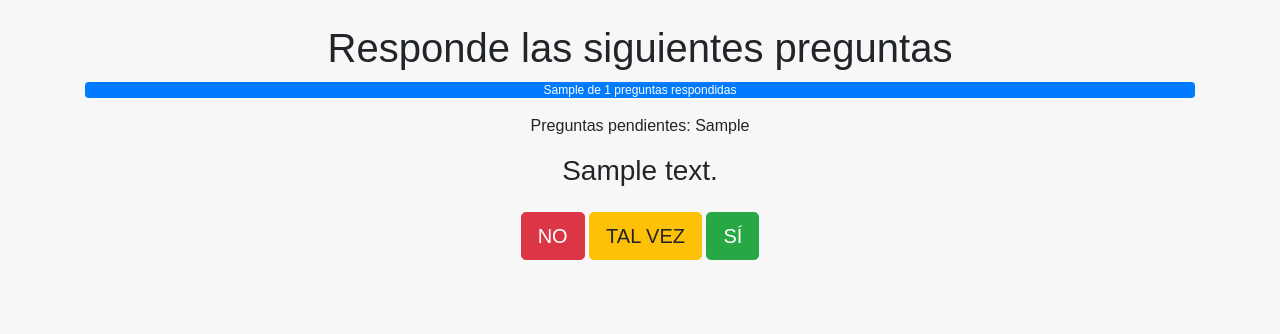
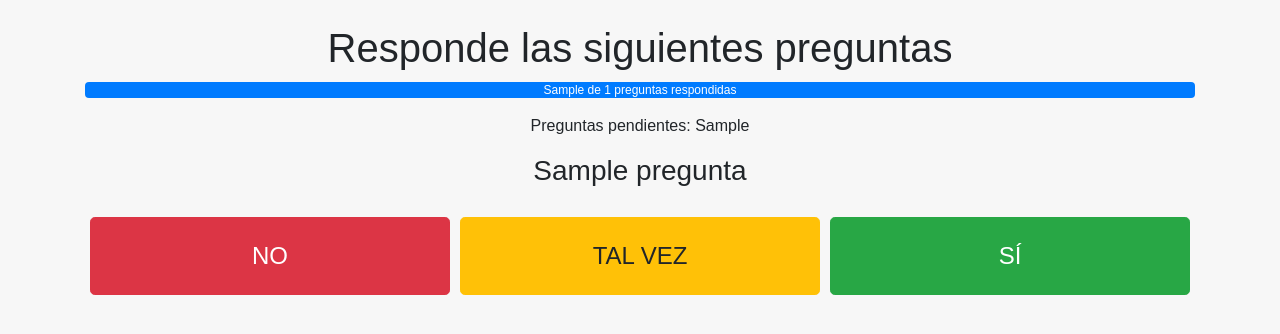
Before and after one commit to leanator/match, a Flask app: template templates/questions.html in a window 1280 px wide. Shown: the top 334 px of the page. Run offline with Flask 3, Linux system fonts and the light colour scheme; the template is opened without the code that fills it: most values are stand-ins (such as "Sample title", 1, 10 or a date in 2020); some libraries are stand-ins or nearby versions.

Commit message:
pareciera que va

```diff
--- a/app.py
+++ b/app.py
@@ -4,12 +4,68 @@ from auth import auth
 
 import sqlite3
 import json
+from flask import Flask, request, session, g, redirect, render_template
+
+# Inicializar la aplicación Flask
+app = Flask(__name__)
+app.secret_key = 'your_secret_key'  # Clave secreta para la sesión
+
+# Función para inicializar la base de datos
+def inicializar_bd():
+    conn = sqlite3.connect('database.db')
+    cursor = conn.cursor()
+
+    # Crear la tabla usuarios si no existe
+    cursor.execute("""
+        CREATE TABLE IF NOT EXISTS usuarios (
+            id INTEGER PRIMARY KEY AUTOINCREMENT,
+            nombre TEXT NOT NULL,
+            password_hash TEXT NOT NULL,
+            partner_id INTEGER,
+            FOREIGN KEY (partner_id) REFERENCES usuarios(id)
+        )
+    """)
+    print("TRAZA: Tabla usuarios creada o ya existe.")
+
+    # Crear la tabla respuestas si no existe
+    cursor.execute("""
+        CREATE TABLE IF NOT EXISTS respuestas (
+            id INTEGER PRIMARY KEY AUTOINCREMENT,
+            pregunta_id INTEGER NOT NULL,
+            valor INTEGER NOT NULL,
+            usuario_id INTEGER NOT NULL,
+            FOREIGN KEY (usuario_id) REFERENCES usuarios(id)
+        )
+    """)
+    print("TRAZA: Tabla respuestas creada o ya existe.")
+
+    # Crear la tabla preguntas si no existe
+    cursor.execute("""
+        CREATE TABLE IF NOT EXISTS preguntas (
+            id INTEGER PRIMARY KEY AUTOINCREMENT,
+            texto TEXT NOT NULL,
+            categoria TEXT NOT NULL,
+            nivel TEXT NOT NULL,
+            estado TEXT NOT NULL
+        )
+    """)
+    print("TRAZA: Tabla preguntas creada o ya existe.")
+
+    # Asegurarnos de que la base de datos y tablas están correctamente creadas
+    conn.commit()
+    conn.close()
+    print("TRAZA: Base de datos e inicialización completadas.")
+
+import sqlite3
+import json
 import random
 
+# Inicializar la aplicación Flask
 app = Flask(__name__)
 app.secret_key = "clave_secreta_super_segura"  # Cambiar por algo seguro en producción
-app.register_blueprint(auth)
+app.register_blueprint(auth)  # Registrar el blueprint de autenticación
 
+# Función para obtener el texto de una pregunta por su ID
 def get_question_text(pregunta_id):
     print("TRAZA: buscando texto para pregunta ID", pregunta_id)  # Trazas para ver qué ID se está pasando
     conn = get_db_connection()
@@ -51,6 +107,7 @@ import sqlite3
 import json
 import os
 
+# Función para inicializar la base de datos
 def initialize_db():
     conn = sqlite3.connect('database.db')
     cursor = conn.cursor()
@@ -94,6 +151,7 @@ def initialize_db():
     print("TRAZA: Base de datos e inicialización completadas.")
 
 
+# Función para cargar preguntas desde un archivo JSON
 def cargar_preguntas_desde_json():
     conn = sqlite3.connect('database.db')
     cursor = conn.cursor()
@@ -132,11 +190,10 @@ def home():
     return render_template('index.html')
 
 # Ruta para mostrar preguntas y respuestas
-@app.route('/questions', methods=["GET", "POST"])
+@app.route('/questions', methods=['GET', 'POST'])
 def questions():
-    conn = get_db_connection()
+    conn = sqlite3.connect('database.db')
     cursor = conn.cursor()
-
     usuario_id = session.get('usuario_id')
 
     # Obtener las preguntas que aún no han sido respondidas por el usuario
@@ -148,6 +205,7 @@ def questions():
     """, (usuario_id,))
 
     pregunta = cursor.fetchone()
+    print(f"TRAZA: Pregunta obtenida: {pregunta}")
 
     # Obtener el total de preguntas
     cursor.execute("SELECT COUNT(*) FROM preguntas")
@@ -162,34 +220,35 @@ def questions():
 
     if request.method == "POST":
         if pregunta:  # Si hay una pregunta para mostrar
-            respuesta = request.form.get(f"respuesta_{pregunta['id']}")
+            respuesta = request.form.get("respuesta")
+            print(f"TRAZA: Respuesta recibida: {respuesta}")
             if respuesta:
                 valor_respuesta = 0 if respuesta == "NO" else 1 if respuesta == "TAL VEZ" else 2
                 cursor.execute("""
-                    INSERT INTO respuestas (pregunta_id, usuario_id, texto, valor)
-                    VALUES (?, ?, ?, ?)
-                """, (pregunta['id'], usuario_id, respuesta, valor_respuesta))
+                    INSERT INTO respuestas (pregunta_id, usuario_id, valor)
+                    VALUES (?, ?, ?)
+                """, (pregunta[0], usuario_id, valor_respuesta))
                 conn.commit()
+                print(f"TRAZA: Respuesta insertada: pregunta_id={pregunta[0]}, usuario_id={usuario_id}, valor={valor_respuesta}")
 
             # Obtener la siguiente pregunta
-            return redirect(url_for('questions'))
+            cursor.execute("""
+                SELECT id, texto FROM preguntas
+                WHERE id NOT IN (SELECT pregunta_id FROM respuestas WHERE usuario_id = ?)
+                ORDER BY id ASC
+                LIMIT 1
+            """, (usuario_id,))
+            pregunta = cursor.fetchone()
+            print(f"TRAZA: Siguiente pregunta obtenida: {pregunta}")
 
-        else:  # Si no hay más preguntas, redirigir a los resultados
-            return redirect('/results')
+    conn.close()
 
-    # Si hay una pregunta pendiente, mostrarla
-    if pregunta:
-        conn.close()
-        return render_template('questions.html', pregunta=pregunta, total_preguntas=total_preguntas, preguntas_respuestas=preguntas_respuestas, preguntas_pendientes=preguntas_pendientes)
+    if not pregunta:
+        return redirect('/results')
 
-    # Si no hay preguntas pendientes, redirigir a los resultados
-    conn.close()
-    return redirect('/results')
+    return render_template('questions.html', pregunta=pregunta, total_preguntas=total_preguntas, preguntas_respuestas=preguntas_respuestas, preguntas_pendientes=preguntas_pendientes)
 
-
-
-
-
+# Ruta para mostrar los resultados
 @app.route('/results', methods=["GET"])
 def results():
     print("TRAZA: Método recibido:", request.method)  # Esto debería ser GET
@@ -197,20 +256,28 @@ def results():
     if request.method == "GET":
         print("TRAZA: Procesando solicitud GET en /results")
 
-        # Aquí podemos usar una variable de sesión para determinar qué usuario está buscando los resultados
-        # Por ejemplo, lo asignamos manualmente para este ejemplo
-        partner_id = 1  # Simula que estamos buscando la comparativa para el usuario con ID 1
-        print(f"TRAZA: partner_id es {partner_id}")
+        usuario_id = session.get('usuario_id')
+        if not usuario_id:
+            return redirect(url_for('auth.login'))
 
-        conn = get_db_connection()
+        conn = sqlite3.connect('database.db')
         cursor = conn.cursor()
 
+        # Verificar si el usuario tiene un partner asignado
+        cursor.execute("SELECT partner_id FROM usuarios WHERE id = ?", (usuario_id,))
+        partner_id = cursor.fetchone()[0]
+        if not partner_id:
+            print("TRAZA: El usuario no tiene un partner asignado. Redirigiendo a /find_partner")
+            return redirect(url_for('find_partner'))
+
+        print(f"TRAZA: usuario_id es {usuario_id}, partner_id es {partner_id}")
+
         # Obtener respuestas de ambos usuarios
+        cursor.execute("SELECT pregunta_id, valor FROM respuestas WHERE usuario_id = ?", (usuario_id,))
+        respuestas_usuario_1 = {row[0]: row[1] for row in cursor.fetchall()}
+
         cursor.execute("SELECT pregunta_id, valor FROM respuestas WHERE usuario_id = ?", (partner_id,))
-        respuestas_usuario_1 = {row['pregunta_id']: row['valor'] for row in cursor.fetchall()}
-
-        cursor.execute("SELECT pregunta_id, valor FROM respuestas WHERE usuario_id != ?", (partner_id,))
-        respuestas_usuario_2 = {row['pregunta_id']: row['valor'] for row in cursor.fetchall()}
+        respuestas_usuario_2 = {row[0]: row[1] for row in cursor.fetchall()}
 
         # Verificar que las respuestas se están recuperando correctamente
         print("TRAZA: Respuestas Usuario 1:", respuestas_usuario_1)
@@ -224,31 +291,37 @@ def results():
         # Comparar las respuestas
         for pregunta_id, valor_1 in respuestas_usuario_1.items():
             valor_2 = respuestas_usuario_2.get(pregunta_id)
-            pregunta_texto = get_question_text(pregunta_id)
+            if valor_2 is not None:
+                if valor_1 == valor_2:
+                    coincidencias_plenas.append(pregunta_id)
+                elif abs(valor_1 - valor_2) == 1:
+                    coincidencias_parciales.append(pregunta_id)
+                else:
+                    no_coincidencias.append(pregunta_id)
 
-            print(f"TRAZA: Comparando pregunta ID {pregunta_id}, Texto: {pregunta_texto}, Valor usuario 1: {valor_1}, Valor usuario 2: {valor_2}")
+        # Obtener los textos de las preguntas para mostrar en los resultados
+        coincidencias_plenas_texto = []
+        coincidencias_parciales_texto = []
+        no_coincidencias_texto = []
 
-            if valor_1 == 2 and valor_2 == 2:
-                coincidencias_plenas.append(pregunta_texto)  # Añadir el texto de la pregunta
-            elif (valor_1 == 2 and valor_2 == 1) or (valor_1 == 1 and valor_2 == 2):
-                coincidencias_parciales.append(pregunta_texto)  # Añadir el texto de la pregunta
-            elif valor_1 == 0 or valor_2 == 0:
-                no_coincidencias.append(pregunta_texto)  # Añadir el texto de la pregunta
+        for pregunta_id in coincidencias_plenas:
+            cursor.execute("SELECT texto FROM preguntas WHERE id = ?", (pregunta_id,))
+            coincidencias_plenas_texto.append(cursor.fetchone()[0])
+
+        for pregunta_id in coincidencias_parciales:
+            cursor.execute("SELECT texto FROM preguntas WHERE id = ?", (pregunta_id,))
+            coincidencias_parciales_texto.append(cursor.fetchone()[0])
+
+        for pregunta_id in no_coincidencias:
+            cursor.execute("SELECT texto FROM preguntas WHERE id = ?", (pregunta_id,))
+            no_coincidencias_texto.append(cursor.fetchone()[0])
 
         conn.close()
 
-        print(f"TRAZA: Coincidencias Plenas: {coincidencias_plenas}")
-        print(f"TRAZA: Coincidencias Parciales: {coincidencias_parciales}")
-        print(f"TRAZA: No Coincidencias: {no_coincidencias}")
-
         return render_template('results.html',
-                               coincidencias_plenas=coincidencias_plenas,
-                               coincidencias_parciales=coincidencias_parciales,
-                               no_coincidencias=no_coincidencias)
-
-    # GET: Mostrar la página de resultados
-    print("TRAZA: Método GET - Mostrando resultados.")
-    return render_template('results.html')
+                               coincidencias_plenas=coincidencias_plenas_texto,
+                               coincidencias_parciales=coincidencias_parciales_texto,
+                               no_coincidencias=no_coincidencias_texto)
 
 
 
@@ -260,29 +333,51 @@ def results():
 
 
 
-@app.route('/find_partner', methods=["GET", "POST"])
+@app.route('/find_partner', methods=['GET', 'POST'])
 def find_partner():
     if request.method == 'POST':
         partner_name = request.form['partner_name']
+        usuario_id = session.get('usuario_id')
 
-        # Verificar si el nombre ingresado coincide con algún usuario en la base de datos
-        conn = get_db_connection()
+        conn = sqlite3.connect('database.db')
         cursor = conn.cursor()
-        cursor.execute("SELECT id, nombre FROM usuarios WHERE nombre = ?", (partner_name,))
+
+        # Buscar el partner por nombre
+        cursor.execute("SELECT id FROM usuarios WHERE nombre = ?", (partner_name,))
         partner = cursor.fetchone()
-        conn.close()
 
         if partner:
-            # Si hay coincidencia, mostrar mensaje de confirmación
-            return render_template('confirm_partner.html', partner_name=partner_name, partner_id=partner['id'])
+            # Mostrar pantalla de confirmación
+            conn.close()
+            return render_template('confirm_partner.html', partner_name=partner_name, partner_id=partner[0])
         else:
+            conn.close()
             flash("No se encontró ningún usuario con ese nombre.", "danger")
 
     return render_template('find_partner.html')
 
+@app.route('/confirm_partner', methods=['POST'])
+def confirm_partner():
+    partner_id = request.form['partner_id']
+    usuario_id = session.get('usuario_id')
+
+    conn = sqlite3.connect('database.db')
+    cursor = conn.cursor()
+
+    # Asignar el partner al usuario y viceversa
+    cursor.execute("UPDATE usuarios SET partner_id = ? WHERE id = ?", (partner_id, usuario_id))
+    cursor.execute("UPDATE usuarios SET partner_id = ? WHERE id = ?", (usuario_id, partner_id))
+    conn.commit()
+    conn.close()
+
+    # Mostrar mensaje de confirmación y redirigir a /results
+    flash("Emparejamiento confirmado correctamente.", "success")
+    return redirect(url_for('results'))
 
 
 
+
+# Cerrar la conexión a la base de datos al finalizar el contexto de la aplicación
 @app.teardown_appcontext
 def close_connection(exception):
     db = g.pop('db_connection', None)
@@ -290,25 +385,28 @@ def close_connection(exception):
         print("TRAZA: Cerrando conexión a la BD")
         db.close()
 
+import sqlite3
 import hashlib
 
+
 def crear_usuario_prueba():
-    conn = get_db_connection()
+    conn = sqlite3.connect('database.db')
     cursor = conn.cursor()
-
     nombre = "admin"
     password = "123456"
     partner = None
     password_hash = hashlib.sha256(password.encode()).hexdigest()
 
-    try:
-        cursor.execute("INSERT INTO usuarios (nombre, password_hash, partner_id) VALUES (?, ?,?)", (nombre, password_hash,partner))
+    # Verificar si el usuario ya existe
+    cursor.execute("SELECT COUNT(*) FROM usuarios WHERE nombre = ?", (nombre,))
+    if cursor.fetchone()[0] == 0:
+        cursor.execute("INSERT INTO usuarios (nombre, password_hash, partner_id) VALUES (?, ?, ?)", (nombre, password_hash, partner))
         conn.commit()
         print("Usuario de prueba creado: admin / 123456")
-    except sqlite3.IntegrityError:
-        print("El usuario ya existe.")
-    finally:
-        conn.close()
+    else:
+        print("El usuario de prueba ya existe.")
+
+    conn.close()
 
 if __name__ == '__main__':
     # Inicializar la base de datos dentro del contexto de la app
--- a/templates/base.html
+++ b/templates/base.html
@@ -17,8 +17,7 @@
             z-index: 1050;       /* Asegura que el dropdown se quede encima del contenido */
         }
     </style>
-        <link rel="stylesheet" href="{{ url_for('static', filename='css/style.css') }}">
-
+    <link rel="stylesheet" href="{{ url_for('static', filename='css/style.css') }}">
 </head>
 <body>
 
--- a/templates/confirm_partner.html
+++ b/templates/confirm_partner.html
@@ -6,7 +6,7 @@
 
         <p class="text-center">¿Estás seguro de que deseas emparejarte con {{ partner_name }}?</p>
 
-        <form method="POST" action="/results">
+        <form method="POST" action="/confirm_partner">
             <input type="hidden" name="partner_id" value="{{ partner_id }}">
             <div class="text-center">
                 <button type="submit" class="btn btn-success">Confirmar Emparejamiento</button>
--- a/templates/questions.html
+++ b/templates/questions.html
@@ -1,6 +1,19 @@
 {% extends "base.html" %}
 
 {% block content %}
+<style>
+    .btn-lg-custom {
+        flex: 1;
+        margin: 5px;
+        padding: 20px;
+        font-size: 1.5rem;
+    }
+    .btn-container {
+        display: flex;
+        justify-content: center;
+    }
+</style>
+
 <div class="questions-container">
     <h1 class="text-center">Responde las siguientes preguntas</h1>
 
@@ -15,14 +28,14 @@
     <form method="post" action="/questions">
         <div class="question text-center">
             <!-- Centrar la pregunta -->
-            <h3>{{ pregunta['texto'] }}</h3>
+            <h3>{{ pregunta[1] }}</h3>
         </div>
 
         <!-- Botones de respuesta -->
-        <div class="text-center mt-4">
-            <button type="submit" name="respuesta_{{ pregunta['id'] }}" value="NO" class="btn btn-danger btn-lg">NO</button>
-            <button type="submit" name="respuesta_{{ pregunta['id'] }}" value="TAL VEZ" class="btn btn-warning btn-lg">TAL VEZ</button>
-            <button type="submit" name="respuesta_{{ pregunta['id'] }}" value="SÍ" class="btn btn-success btn-lg">SÍ</button>
+        <div class="btn-container mt-4">
+            <button type="submit" name="respuesta" value="NO" class="btn btn-danger btn-lg btn-lg-custom">NO</button>
+            <button type="submit" name="respuesta" value="TAL VEZ" class="btn btn-warning btn-lg btn-lg-custom">TAL VEZ</button>
+            <button type="submit" name="respuesta" value="SÍ" class="btn btn-success btn-lg btn-lg-custom">SÍ</button>
         </div>
     </form>
 </div>
--- a/templates/results.html
+++ b/templates/results.html
@@ -75,7 +75,7 @@
       <div class="modal-dialog" role="document">
         <div class="modal-content">
           <div class="modal-header">
-            <h5 class="modal-title" id="modalNoCoincidenciasLabel">Preguntas sin Coincidencias</h5>
+            <h5 class="modal-title" id="modalNoCoincidenciasLabel">Preguntas con No Coincidencias</h5>
             <button type="button" class="close" data-dismiss="modal" aria-label="Close">
               <span aria-hidden="true">&times;</span>
             </button>
```
Also changed, not shown: temporary.db (deleted).
